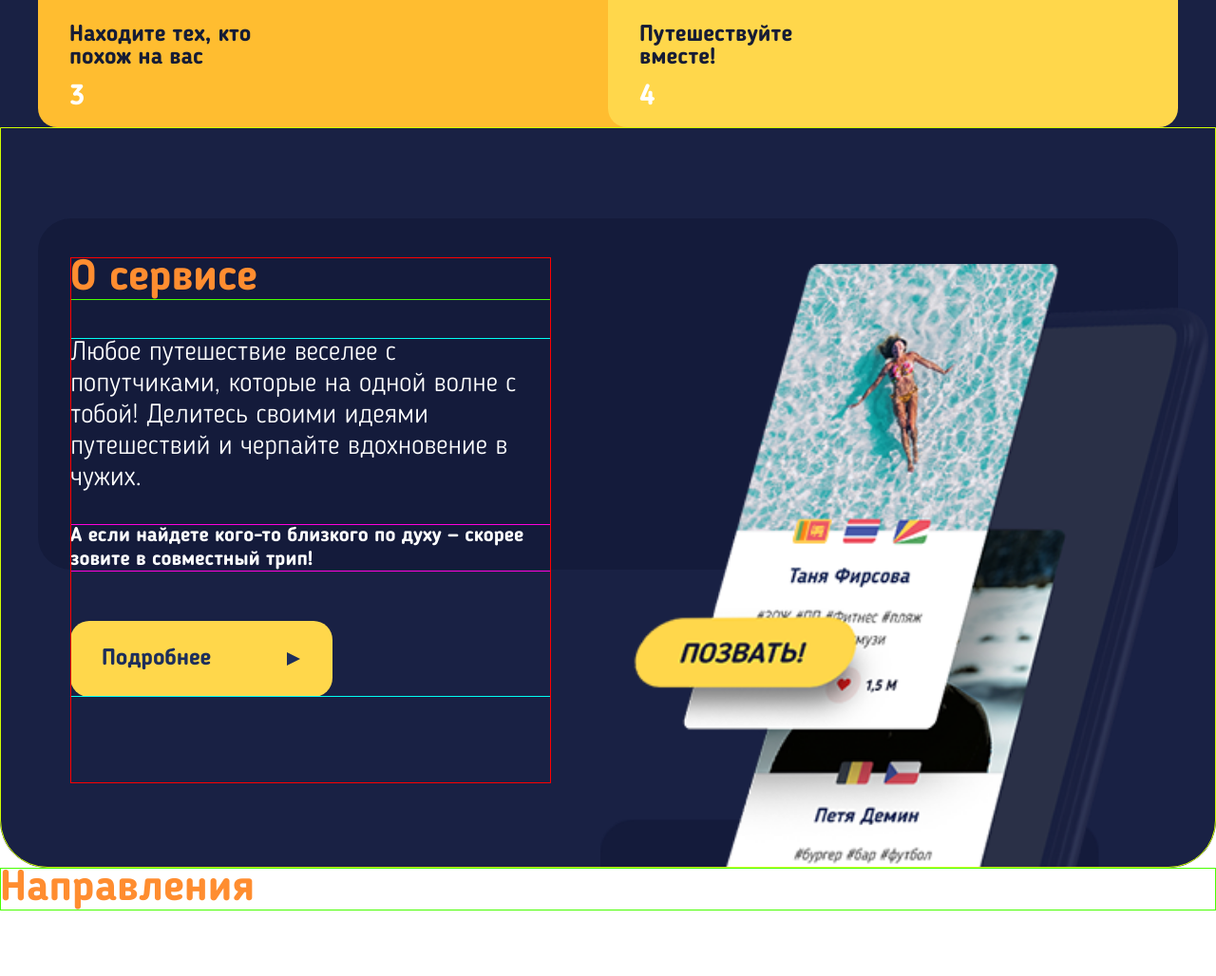
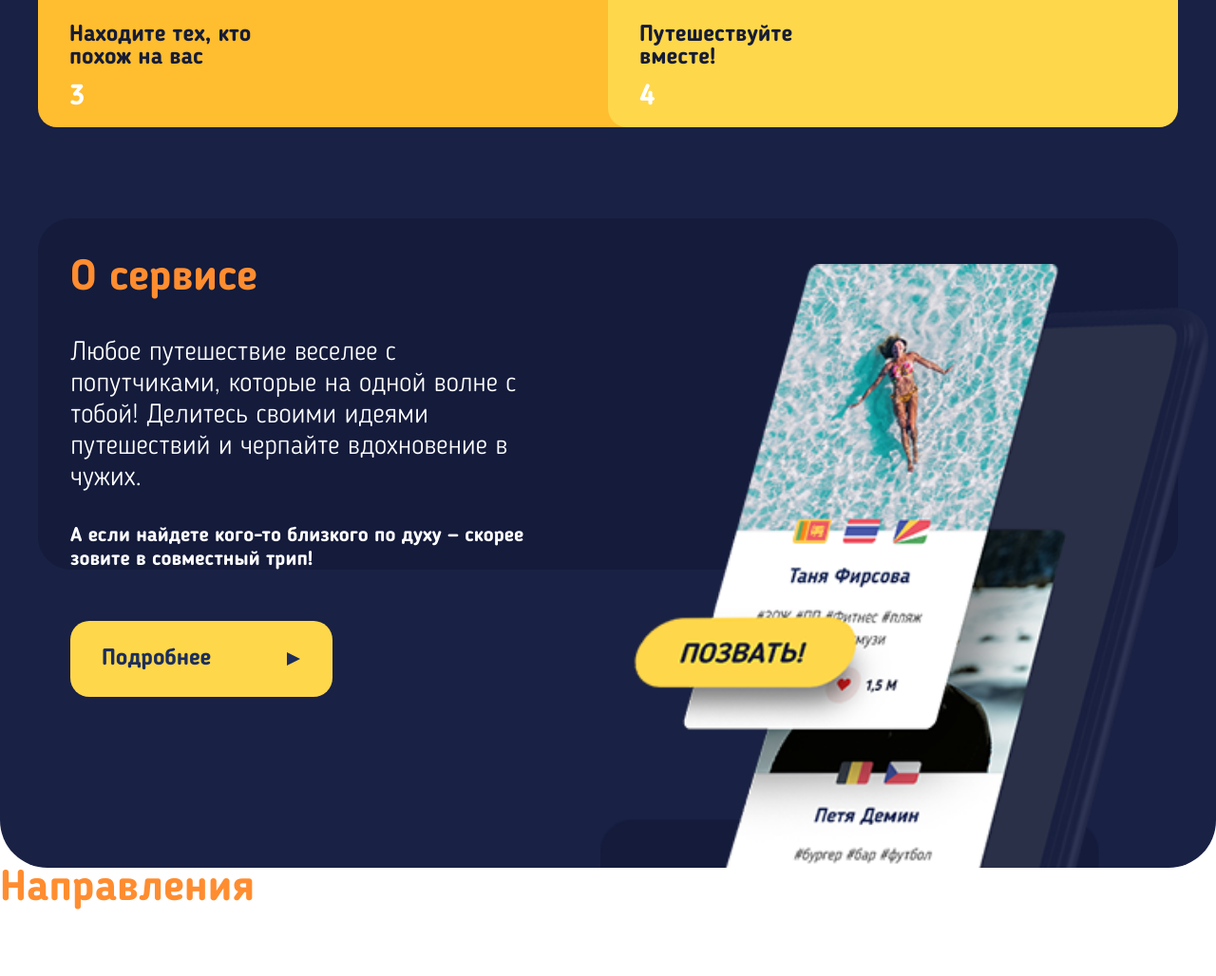
Before and after one commit to OlegSotnik/1356445-pognali-21, a website: page source/index.html in a window 1280 px wide. Shown: the part 1000-2028 px from the top of the page at 95% size. Drawn offline with nearby package versions, Linux system fonts and the light colour scheme; files that its build step writes are made by us from their sources.

Commit message:
сделал блок о сервисе для декстопа

```diff
--- a/source/less/blocks/page-main/service.less
+++ b/source/less/blocks/page-main/service.less
@@ -7,9 +7,6 @@
   background-position: 20px 39px, 0 39px;
   border-radius: 0 0 25px 25px;
 
-  outline: 1px solid rgb(208, 255, 0);
-  outline-offset: -1px;
-
   @media (min-resolution: 2dppx) {
     background-image: url("../img/about_mobile@2x.png"), url("../img/bloc_mobile.svg");
   }
@@ -17,12 +14,23 @@
   @media (min-width: @tablet_width) {
     min-height: 780px;
     background-image:url("../img/about_tablet.png"), url("../img/bloc_tablet.svg");
-    background-size: 50vw auto, calc(~'100% - 80px') auto;
+    background-size: 50% auto, calc(~'100% - 80px') auto;
     background-position: calc(~'100% - 8px') 144px, 40px 96px;
     border-radius: 0 0 50px 50px;
 
     @media (min-resolution: 2dppx) {
       background-image: url("../img/about_tablet@2x.png"), url("../img/bloc_tablet.svg");
+    }
+  }
+
+  @media (min-width: @desktop_width) {
+    min-height: 660px;
+    background-image:url("../img/about_desktop.png"), url("../img/bloc_desktop.svg");
+    background-size: 630px 665px, 212px 212px;
+    background-position: 750px -5px, 60px -20px;
+
+    @media (min-resolution: 2dppx) {
+      background-image: url("../img/about_desktop@2x.png"), url("../img/bloc_desktop.svg");
     }
   }
 }
@@ -32,13 +40,16 @@
   flex-direction: column;
   margin: 72px 49px;
 
-  outline: 1px solid red;
-  outline-offset: -1px;
-
   @media (min-width: @tablet_width) {
     min-height: 554px;
-    width: 39.5vw;
+    width: 39.5%;
     margin: 137px 0 89px 74px;
+  }
+
+  @media (min-width: @desktop_width) {
+    width: 619px;
+    min-height: 455px;
+    margin: 42px 0 163px 131px;
   }
 }
 
@@ -50,9 +61,6 @@
   line-height: 24px;
   color: @special_orange;
   margin: 0;
-
-  outline: 1px solid rgb(72, 255, 0);
-  outline-offset: -1px;
 
   @media (min-width: @tablet_width) {
     font-size: 45px;
@@ -67,8 +75,9 @@
     margin: 40px 0 0 0;
   }
 
-  outline: 1px solid rgb(0, 255, 242);
-  outline-offset: -1px;
+  @media (min-width: @desktop_width) {
+    margin: 57px 0 0 0;
+  }
 }
 
 .context__standard {
@@ -84,6 +93,10 @@
     font-size: 28px;
     line-height: 33px;
   }
+
+  @media (min-width: @desktop_width) {
+    line-height: 34px;
+  }
 }
 
 .context__bold-container {
@@ -93,8 +106,9 @@
     margin-top: 31px;
   }
 
-  outline: 1px solid rgb(255, 0, 221);
-  outline-offset: -1px;
+  @media (min-width: @desktop_width) {
+    margin-top: 38px;
+  }
 }
 
 .context__bold {
@@ -108,6 +122,10 @@
   @media (min-width: @tablet_width) {
     font-size: 21px;
     line-height: 25px;
+  }
+
+  @media (min-width: @desktop_width) {
+    line-height: 24px;
   }
 }
 
@@ -127,6 +145,10 @@
     background-color: @basic_yellow;
     border-radius: 20px;
   }
+
+  @media (min-width: @desktop_width) {
+    margin-top: 85px;
+  }
 }
 
 .button__text {
```
Also changed, not shown: source/img/about_desktop.png (added), source/img/about_desktop@2x.png (added), source/img/bloc_desktop.svg (added).
